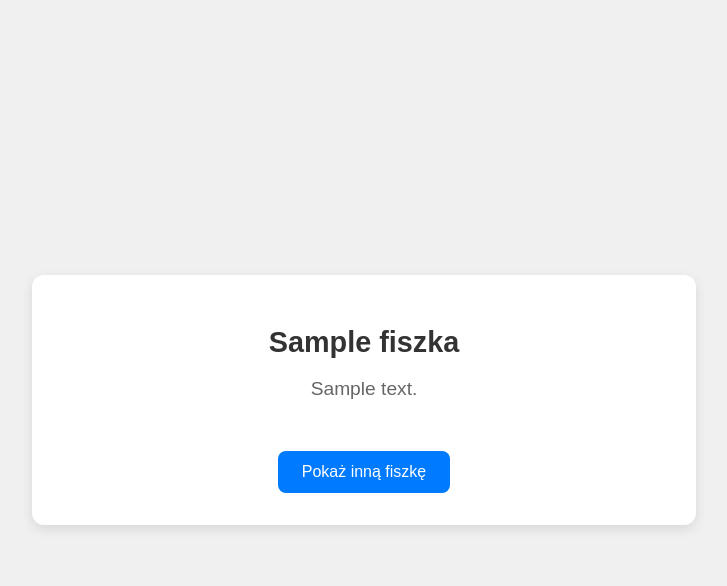
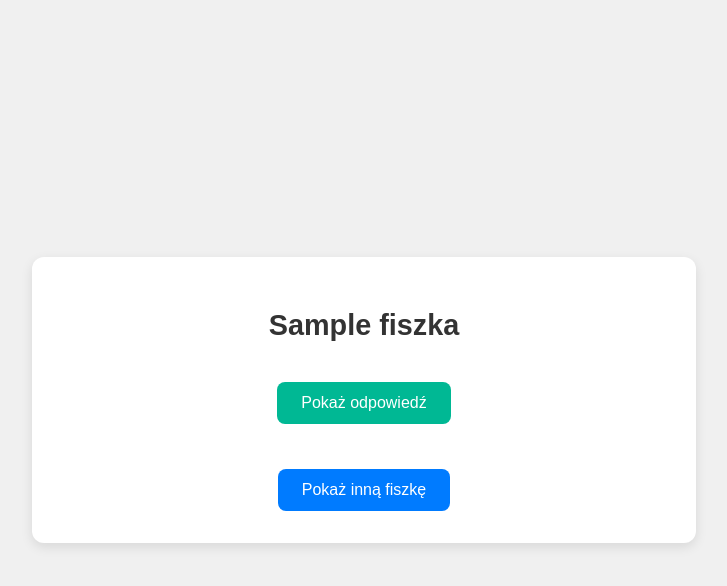
Before and after one commit to rajkonkret/FiszkiPythonFastApi, a FastAPI app: template templates/index.html in a window 1280 px wide. Shown: the top 586 px of the page, without its empty margins (276-1003 px from the left). Run offline with FastAPI, Linux system fonts and the light colour scheme; the template is opened without the code that fills it: most values are stand-ins (such as "Sample title", 1, 10 or a date in 2020).

Commit message:
add buuuton pokaz odpowiedź

```diff
--- a/templates/index.html
+++ b/templates/index.html
@@ -29,11 +29,21 @@
             margin-bottom: 1rem;
             color: #333;
         }
-        p {
+        .answer {
+            display: none;
             font-size: 1.2rem;
             color: #666;
+            margin-top: 1.2rem;
         }
-        .refresh-button {
+        .show {
+            display: block;
+            animation: fadeIn 0.3s;
+        }
+        @keyframes fadeIn {
+            from { opacity: 0; }
+            to { opacity: 1; }
+        }
+        .refresh-button, .show-answer-btn {
             margin-top: 2rem;
             padding: 0.75rem 1.5rem;
             font-size: 1rem;
@@ -43,11 +53,19 @@
             border-radius: 8px;
             cursor: pointer;
             transition: background-color 0.3s;
+            display: inline-block;
         }
-        .refresh-button:hover {
+        .refresh-button:hover, .show-answer-btn:hover {
             background-color: #0056b3;
         }
-
+        .show-answer-btn {
+            margin-top: 1.5rem;
+            margin-bottom: 0.8rem;
+            background-color: #00b894;
+        }
+        .show-answer-btn:hover {
+            background-color: #00997a;
+        }
         @media (max-width: 600px) {
             .card {
                 padding: 1.5rem;
@@ -55,16 +73,16 @@
             h1 {
                 font-size: 1.5rem;
             }
-            p {
-                font-size: 1rem;
-            }
         }
     </style>
 </head>
 <body>
     <div class="card">
         <h1>{{ fiszka.question }}</h1>
-        <p>{{ fiszka.answer }}</p>
+        <button class="show-answer-btn" onclick="document.getElementById('answer').classList.add('show'); this.style.display='none'">
+            Pokaż odpowiedź
+        </button>
+        <p id="answer" class="answer">{{ fiszka.answer }}</p>
         <form method="get">
             <button class="refresh-button" type="submit">Pokaż inną fiszkę</button>
         </form>
```
